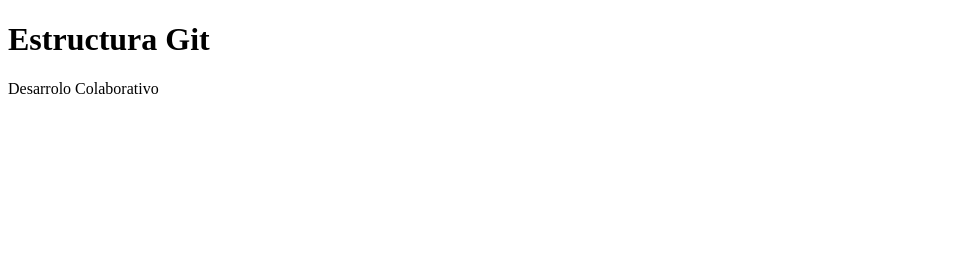
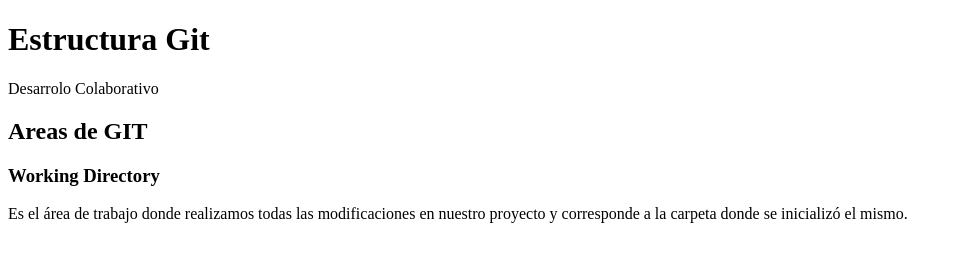
Before and after one commit to NMusto/gitRepository, a plain HTML site: page index.html in a window 1280 px wide. Shown: the whole page, without its empty margins (0-958 px from the left). Drawn offline with Linux system fonts and the light colour scheme.

Commit message:
Areas GIT: Working Directory

```diff
--- a/index.html
+++ b/index.html
@@ -10,5 +10,14 @@
             <H1>Estructura Git</H1>
             <p>Desarrolo Colaborativo</p>
         </header>
+        <main>
+            <section>
+                <h2>Areas de GIT</h2>
+                <article>
+                    <h3>Working Directory</h3>
+                    <p>Es el área de trabajo donde realizamos todas las modificaciones en nuestro proyecto y corresponde a la carpeta donde se inicializó el mismo.</p>
+                </article>
+            </section>
+        </main>
 </body>
 </html>
```
